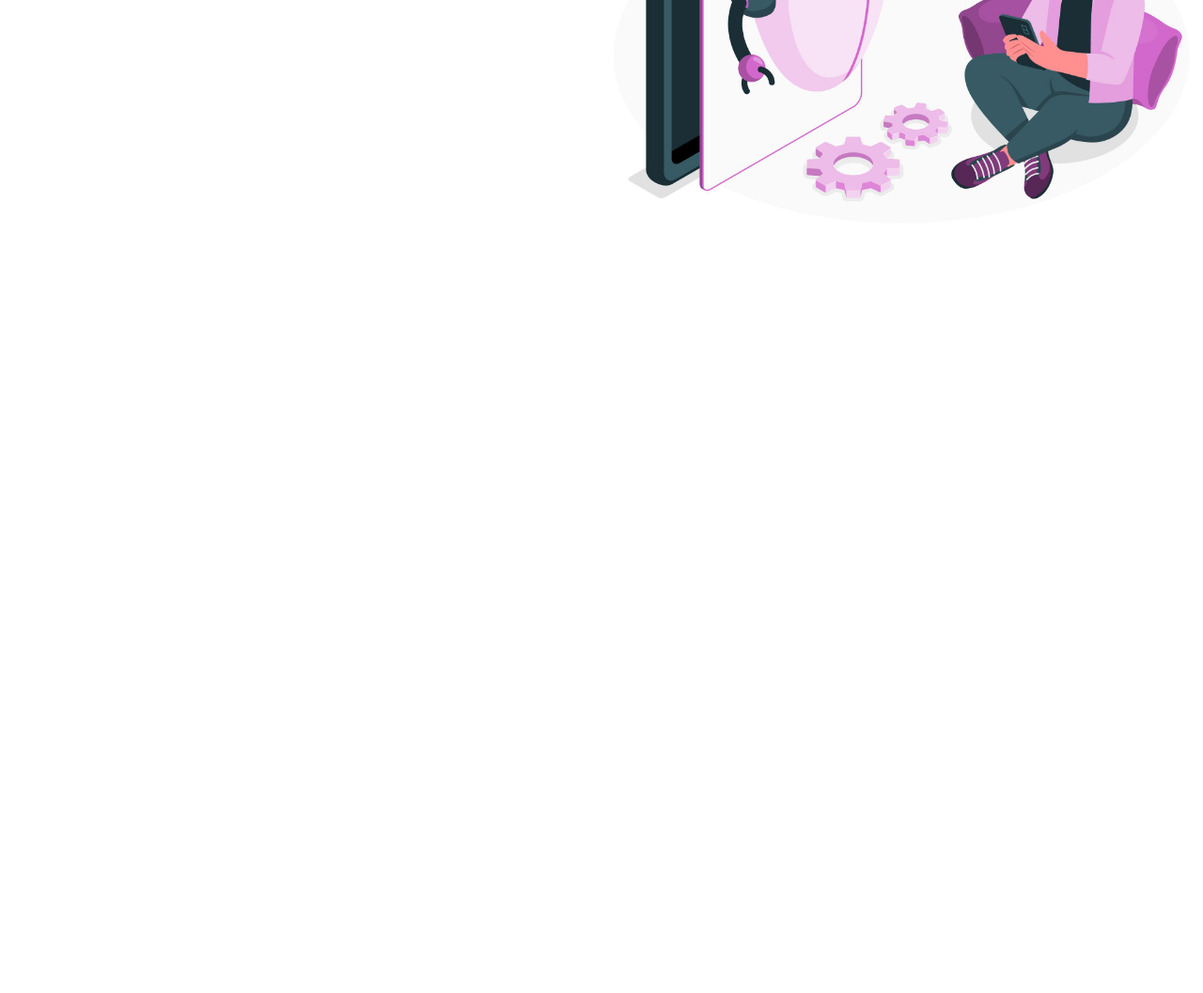
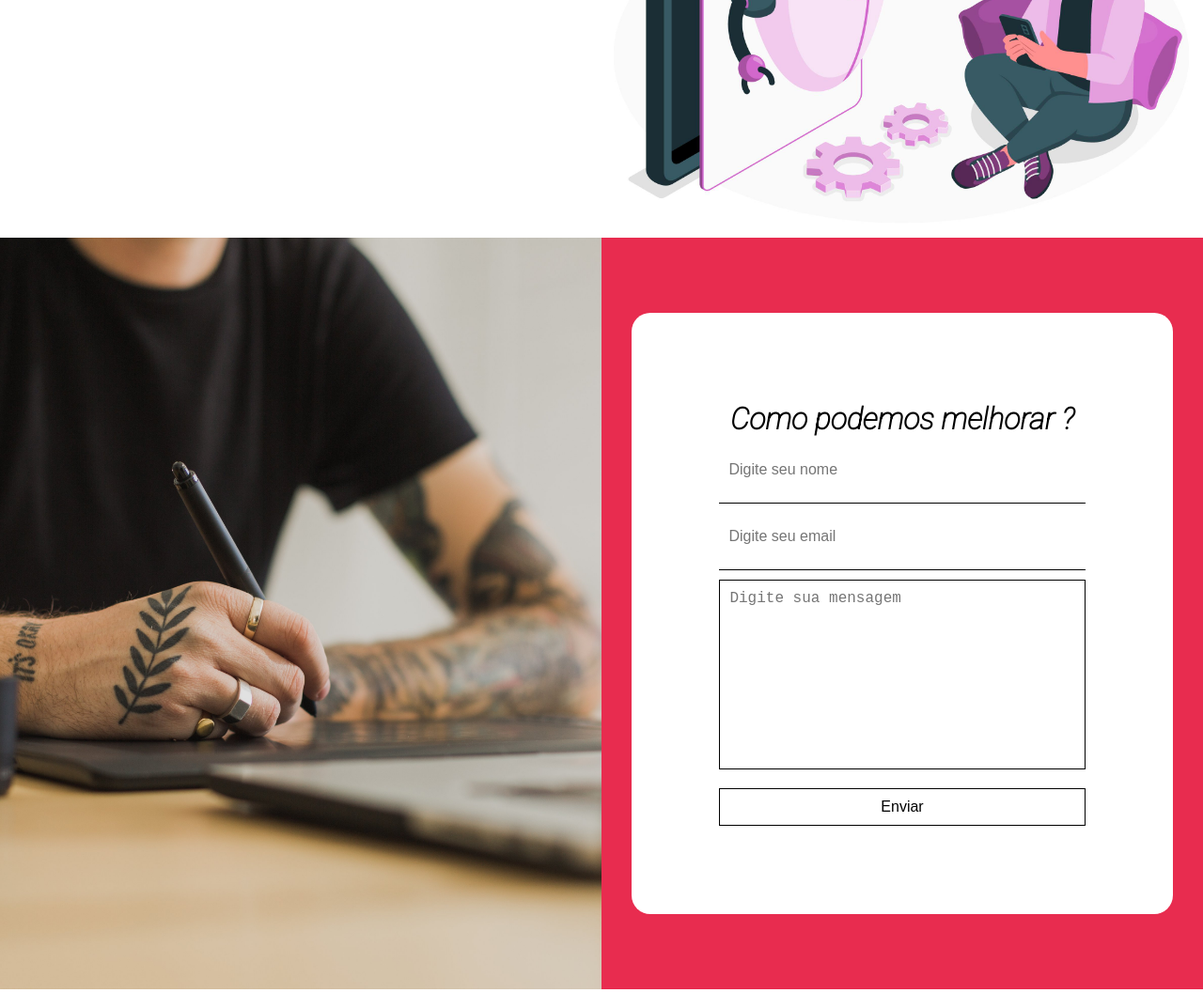
Before and after one commit to denner-august/Praticando-Meu-front-end, a plain HTML site: page index.html in a window 1280 px wide. Shown: the part 500-1557 px from the top of the page at 94% size. Before the commit the page ends 800 px from the top, so only its background shows below. Drawn offline with Linux system fonts and the light colour scheme.

Commit message:
footer finalizado

```diff
--- a/css/css.scss
+++ b/css/css.scss
@@ -45,14 +45,81 @@ section{
    div{
         margin-top: 5%;
        width: 50%;
-       color: #3E54A3;
+       color: #2f3d70;
        h2,p{
            font-size: 2rem;
        }
    }
+}
 
 
+footer{
+    height: 100vh;
+    background-color: #E82C4F;
+    display: flex;
 
 
+    div{
+        width: 50vw;
+        height: 100%;
 
+        img{
+            object-fit: cover;
+            width: 100%;
+            height: 100%;
+        }
+    }
+
+    form{
+        display: flex;
+        flex-direction: column;
+        align-self: center;
+        align-items: center;
+        justify-content: center;
+        flex-wrap: wrap;
+        height: 80vh;
+        width: 45vw;
+        margin: auto;
+        color: black;
+        background-color: white;
+        border-radius: 20px;
+        padding: 10px;
+
+        h1{
+            text-align: center;
+        }
+
+        input,button,textarea{
+            width: 70%;
+            padding: 10px;
+            font-size: 1rem;
+        }
+
+        input{
+            line-height: 50px;
+            padding-bottom: 10px;
+            border:none;
+            border-bottom: 1px solid;
+        }
+
+        textarea{
+            margin-top: 10px;
+            height: auto;
+            resize:none;
+            border:1px solid;
+        }
+
+        button{
+            background-color: white;
+            border:1px solid;
+            margin-top: 20px;
+            cursor: pointer;
+        }
+
+        button:focus{
+            background-color: rgb(218, 218, 218);
+        }
+
+
+    }
 }
--- a/css/mobile.scss
+++ b/css/mobile.scss
@@ -27,6 +27,29 @@
    }
 }
 
+@media screen and(max-width:751px){
+
+
+    footer{
+        padding: 20px 0px;
+        background-image: url(../images/icon/images/white-rose.jpg);
+        background-size: cover;
+        background-repeat: no-repeat;
+        img{
+            display: none;
+        }
+        flex-direction: column;
+        height: auto;
+        form{
+            width: 70%;
+            height: auto;
+            padding:30px 0px;
+
+        }
+    }
+
+}
+
 @media screen and(max-width:450px){
     section{
         div{
@@ -35,4 +58,15 @@
             }
         }
     }
+
+
+
+    footer{
+
+        form{
+            width: 95%;
+            height: auto;
+        }
+    }
+
 }
--- a/index.html
+++ b/index.html
@@ -30,10 +30,23 @@
                 <p>Resolva desafios reais de HTML, CSS e JavaScript enquanto trabalha com designs profissionais. Aqui você Encontrara diversos projetos de diferentes niveis para Praticar e melhorar ainda mais seu nivel de codificação</p>
             </div>
 
-            <img src="./images/icon/images/5162744.jpg" alt="Como posso ter ajudar?">
+            <img src="./images/icon/images/section.jpg" alt="Como posso ter ajudar?">
 
         </section>
 
+        <footer>
+            <div>
+                <img src="./images/icon/images/design-tools-for-computer.jpg" alt="">
+            </div>
+            <form>
+                <h1>Como podemos melhorar ?</h1>
+                <input type="text" placeholder="Digite seu nome" alt="digite seu nome" autocomplete="disable">
+                <input type="email" name="email" id="email" placeholder="Digite seu email" alt="digite seu email" autocomplete="disable">
+                <textarea resize='none' name="texto" id="mensagem_form" cols="30" rows="10" autocomplete="disable" placeholder="Digite sua mensagem"></textarea>
+                <button  type="#" onclick="return false">Enviar</button>
+            </form>
+
+        </footer>
 
 
 
```
Also changed, not shown: css/css.css, css/mobile.css, images/icon/images/design-tools-for-computer.jpg (added), images/icon/images/section.jpg (renamed from images/icon/images/5162744.jpg), images/icon/images/white-rose.jpg (added), 2 other files.
